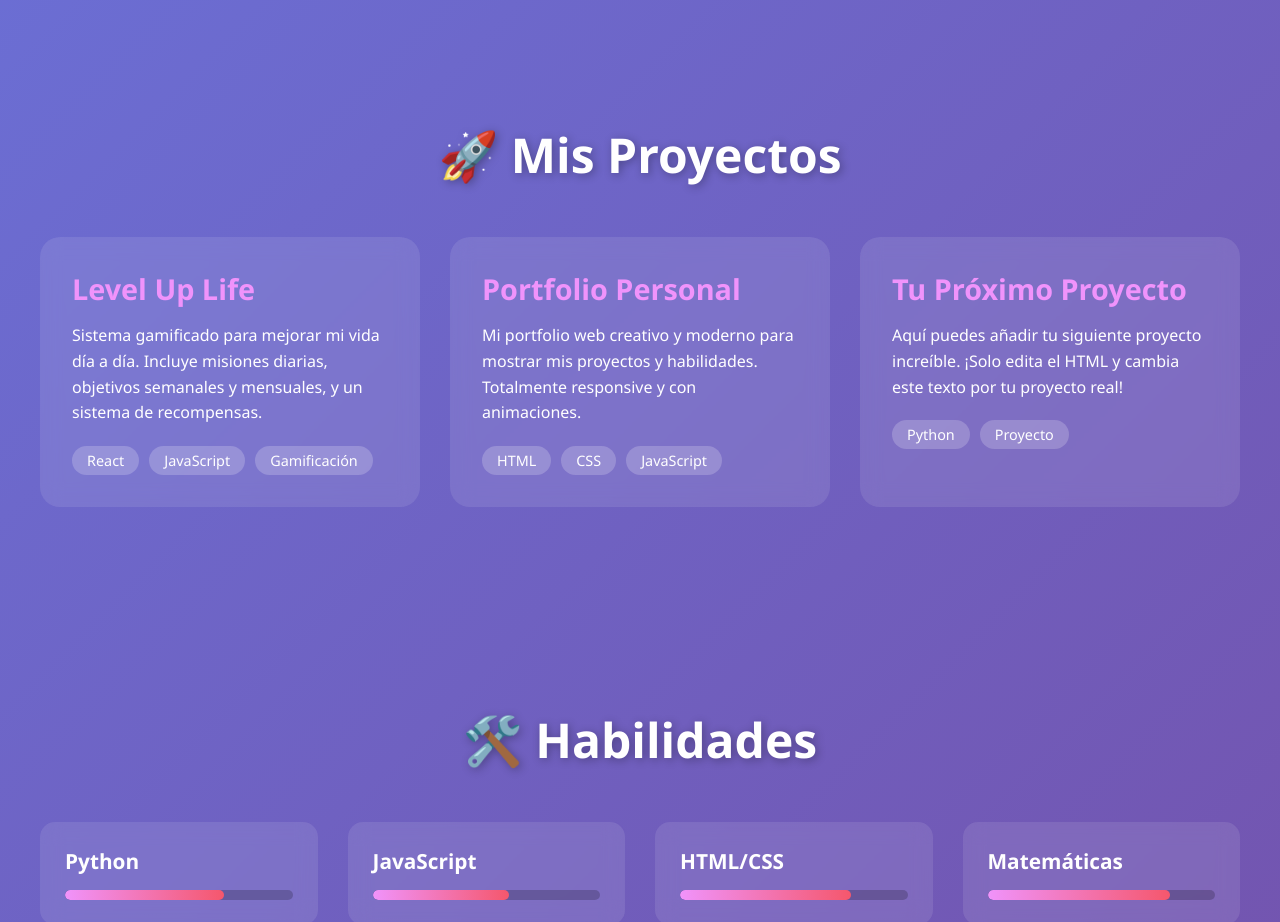
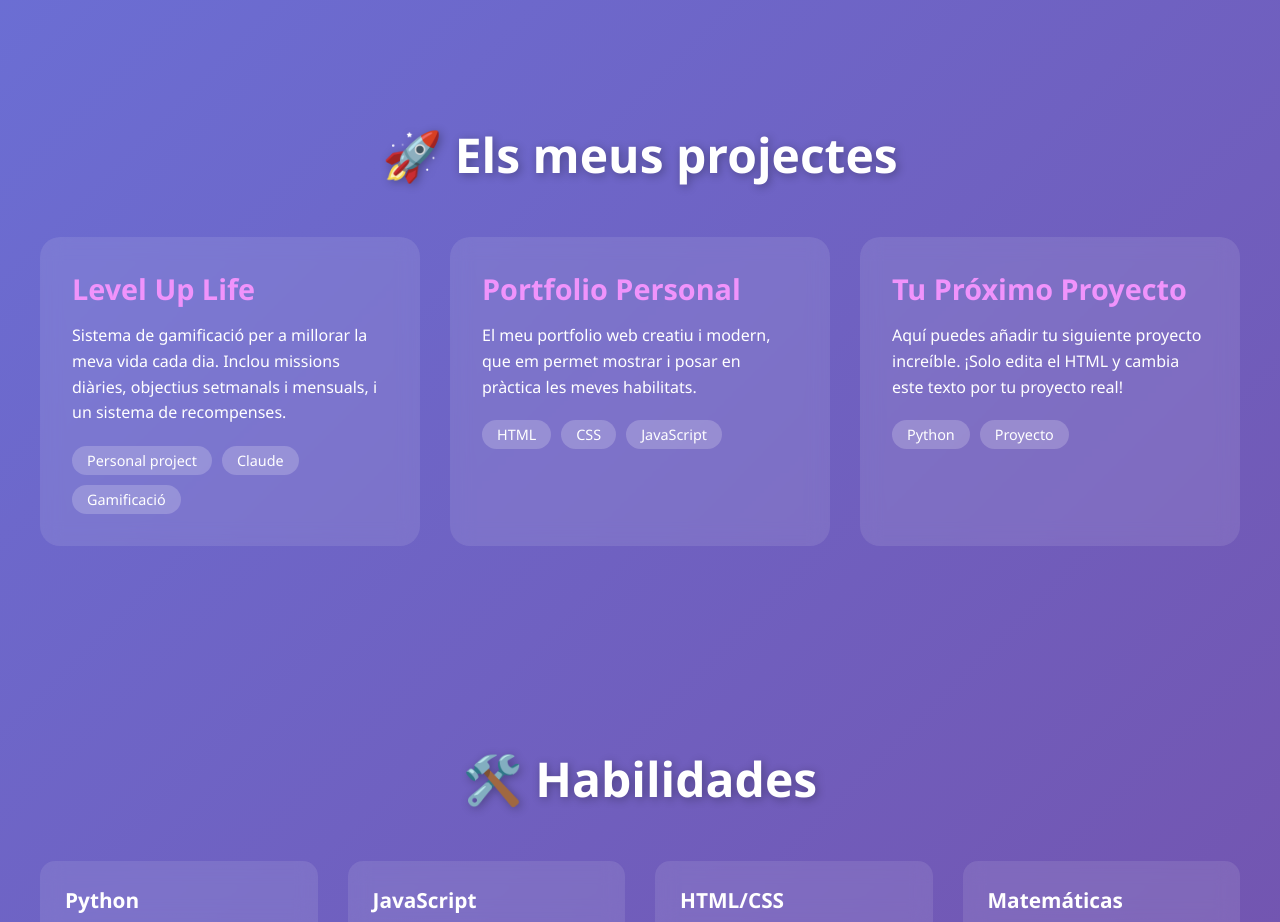
Before and after one commit to sales404/sales404.github.io, a plain HTML site: page index.html in a window 1280 px wide. Shown: the part 1460-2382 px from the top of the page. Drawn offline with Linux system fonts and the light colour scheme.

Commit message:
Update index.html

```diff
--- a/index.html
+++ b/index.html
@@ -365,19 +365,19 @@
     <!-- Proyectos -->
     <section id="projects">
         <div class="container">
-            <h2>🚀 Mis Proyectos</h2>
+            <h2>🚀 Els meus projectes</h2>
             <div class="projects-grid">
                 <!-- PROYECTO 1 - EDITABLE -->
                 <div class="project-card">
                     <h3>Level Up Life</h3>
                     <p>
-                        Sistema gamificado para mejorar mi vida día a día. Incluye misiones diarias,
-                        objetivos semanales y mensuales, y un sistema de recompensas.
+                        Sistema de gamificació per a millorar la meva vida cada dia. Inclou missions diàries,
+                        objectius setmanals i mensuals, i un sistema de recompenses.
                     </p>
                     <div class="project-tags">
-                        <span class="tag">React</span>
-                        <span class="tag">JavaScript</span>
-                        <span class="tag">Gamificación</span>
+                        <span class="tag">Personal project</span>
+                        <span class="tag">Claude</span>
+                        <span class="tag">Gamificació</span>
                     </div>
                 </div>
 
@@ -385,8 +385,7 @@
                 <div class="project-card">
                     <h3>Portfolio Personal</h3>
                     <p>
-                        Mi portfolio web creativo y moderno para mostrar mis proyectos y habilidades.
-                        Totalmente responsive y con animaciones.
+                        El meu portfolio web creatiu i modern, que em permet mostrar i posar en pràctica les meves habilitats.
                     </p>
                     <div class="project-tags">
                         <span class="tag">HTML</span>
```
